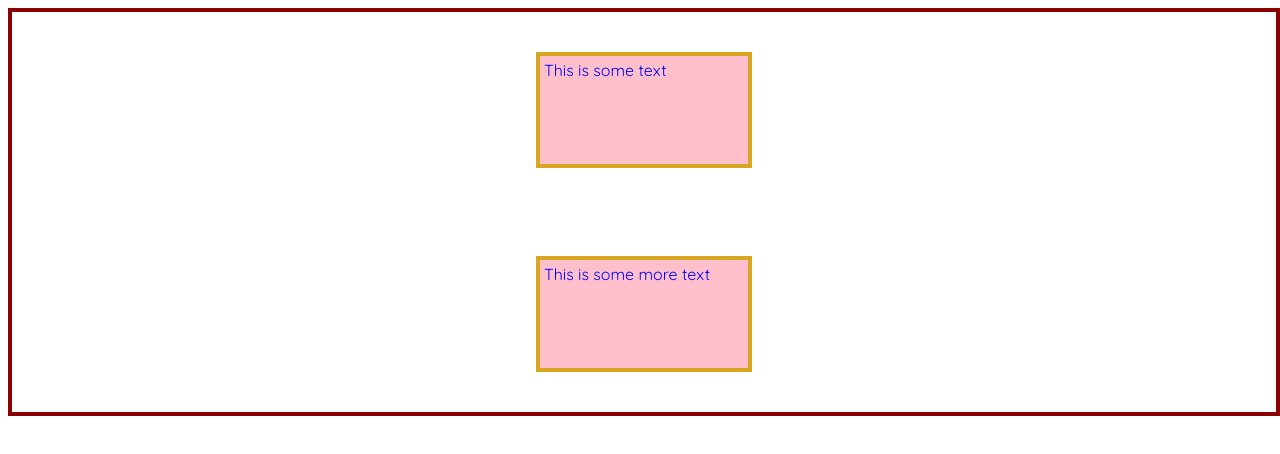
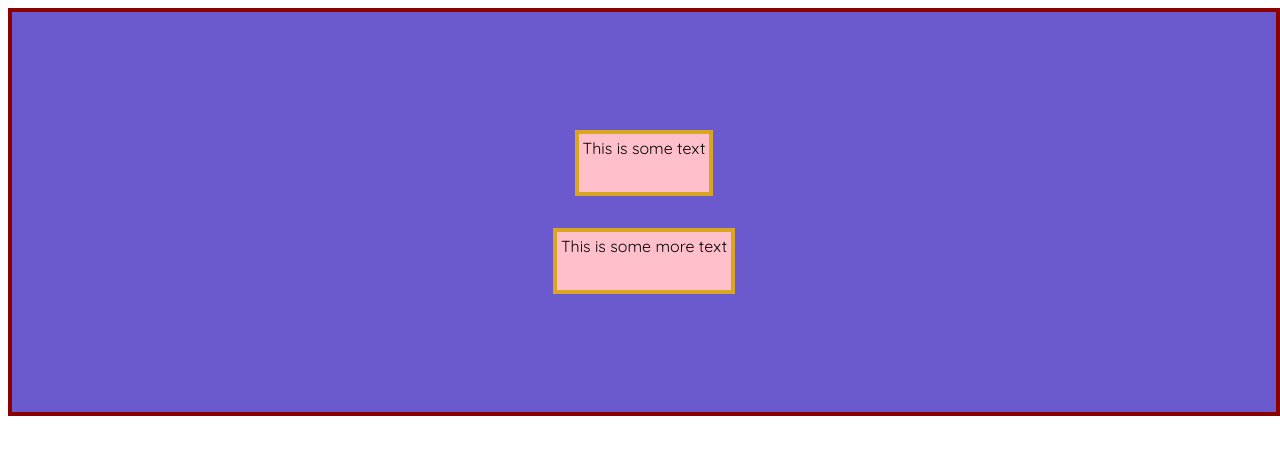
Before and after one commit to spencemang/Site-stuffs, a plain HTML site: page test-site1/index.html in a window 1280 px wide. Drawn offline with Linux system fonts and the light colour scheme.

Commit message:
modified:   test-site1/style.css

```diff
--- a/test-site1/style.css
+++ b/test-site1/style.css
@@ -3,17 +3,15 @@ html {
 }
 
 .container{
-
+    background: slateblue;
     border: 4px solid darkred;
     display: flex;
     flex-direction: column;
-    gap: 8px;
+    gap: 32px;
     width: 100%;
     height: 400px;
     align-items: center;
-    justify-content: space-around;
-
-
+    justify-content: center;
 
 
 
@@ -21,13 +19,11 @@ html {
 }
 
 .txt{
-    width: 200px;
-    height: 100px;
+    flex-basis: 50px;
     background: pink;
-    color: blue;
     padding: 4px;
     border: 4px solid goldenrod;
-
+    min-height: 0px;
 
 
 
```
